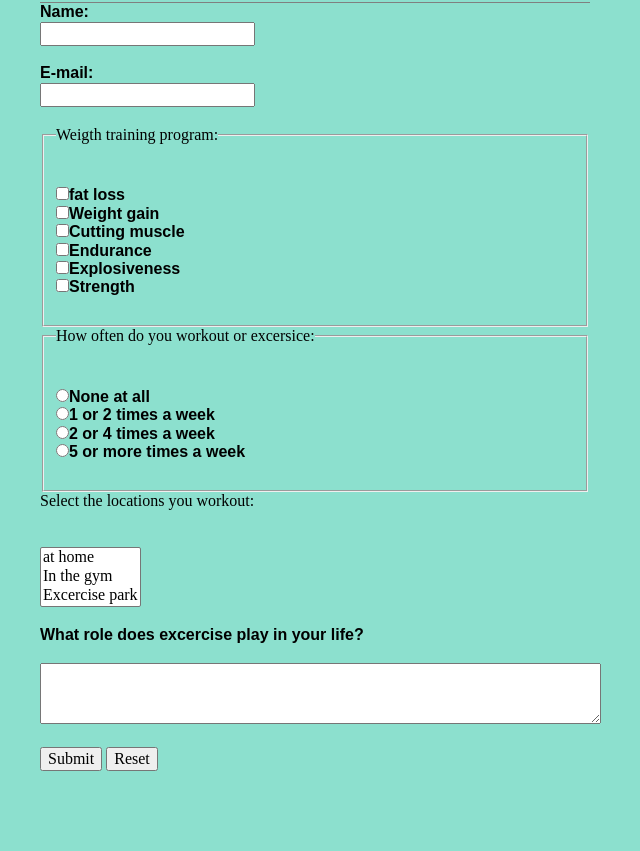
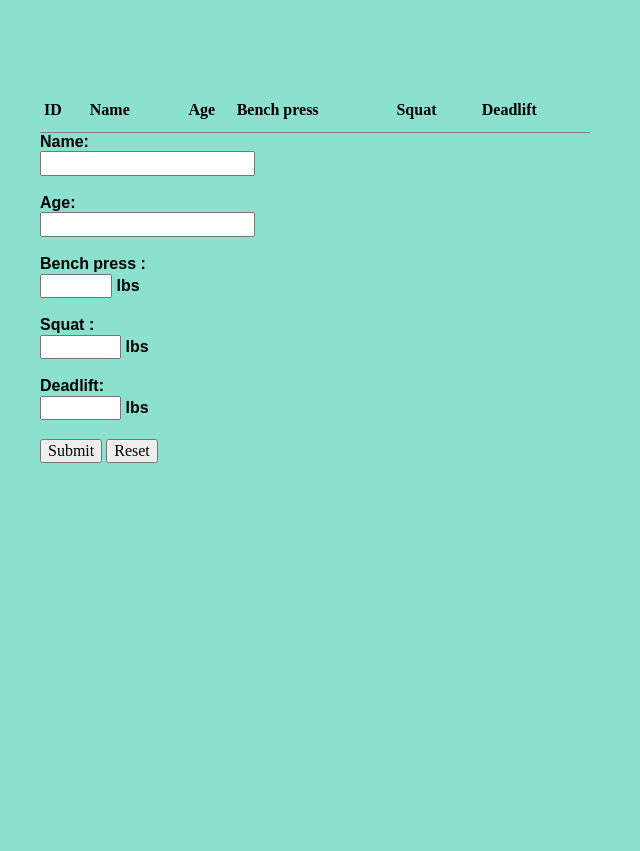
Before and after one commit to swic-cis-177/mt-project-Christiano1642, a website: page index.html in a window 1280 px wide. Shown: the part 64-915 px from the top of the page, without its empty margins (325-965 px from the left). After the commit the page ends 800 px from the top, so only its background shows below. Drawn offline with nearby package versions, Linux system fonts and the light colour scheme.

Commit message:
Update index.html

```diff
--- a/index.html
+++ b/index.html
@@ -5,7 +5,7 @@
     <meta name="viewport" content="width=device-width, initial-scale=1.0" />
 
     <link rel="stylesheet" href="https://cdnjs.cloudflare.com/ajax/libs/modern-normalize/0.7.0/modern-normalize.min.css">
-
+    <script src="./scripts.js"></script>
     <!-- TODO: Add some Google Fonts -->
 
     <link rel="stylesheet" href="style.css">
@@ -14,36 +14,46 @@
     <title>Document</title>
   </head>
   <body>
-    <h1>Trust the process</h1>
-<form method="get">
-<label>Name:<br> <input type="text" name="fname" id="fname"></label><br><br>
-<label>E-mail:<br> <input type="text" name="email" id="email"></label><br><br>
-<fieldset>
-<legend> Weigth training program:</legend><br><br>
-<label><input type="checkbox" name="fat loss" id="fat loss">fat loss</label><br>
-<label><input type="checkbox" name="Weight gain" id="Weight gain">Weight gain</label><br>
-<label><input type="checkbox" name="Cutting muscle" id="Cutting muscle">Cutting muscle</label><br>
-<label><input type="checkbox" name="Endurance" id="Endurance">Endurance</label><br>
-<label><input type="checkbox" name="Explosiveness" id="Explosiveness">Explosiveness</label><br>
-<label><input type="checkbox" name="Strenght" id="Strength">Strength</label><br><br>
-</fieldset>
-<fieldset>
-<legend>How often do you workout or excersice:</legend><br><br>
-<label><input type="radio" name="None at all" id="None at all">None at all</label><br>
-<label><input type="radio" name="1 or 2 times a week" id=" or 2 times a week">1 or 2 times a week</label><br>
-<label><input type="radio" name="2 or 4 times a week" id="2 or 4 times a week">2 or 4 times a week</label><br>
-<label><input type="radio" name="5 or more times a week" id="5 or more times a week">5 or more times a week</label><br><br>
-</fieldset>
-<legend>Select the locations you workout:</legend><br><br>
-<select size="3" name="Locations to workout" id="Locations to workout">
-<option value="at home">at home</option>
-<option value="In the gym">In the gym</option>
-<option value="Excercise park">Excercise park</option>
-</select><br><br>
-<label>What role does excercise  play in your life?</label><br><br>
-<textarea name="comments" id="comments" rows="3" cols="60"></textarea><br><br>
+    <h1>Trinity gym records</h1>
+    <main>
+    <p id="avgBench"></p><br>
+    <p id="avgSquat"></p><br>
+    <p id="avgDeadlift"></p><br>
+    <table id="record-table">
+      <thead>
+        <tr>
+        <td>ID</td>
+        <td>Name</td>
+        <td>Age</td>
+        <td>Bench press</td>
+        <td>Squat</td>
+        <td>Deadlift</td>
+        </tr>
+      </thead>
+      <tbody>
+
+      </tbody>
+    </table>
+
+<form id="gym_records">
+<label>Name:<br> <input type="text" name="name" id="name" required></label><br><br>
+<label>Age:<br> <input type="text" name="age" id="age" required></label><br><br>
+<label>Bench press :<br> <input type="number" name="benchpress" id="benchpress" min= "0" max="900" required> lbs</label><br><br>
+<label>Squat :<br> <input type="number" name="squat" id="squat" min="0" max="1020" required> lbs</label><br><br>
+<label>Deadlift:<br> <input type="number" name="deadlift" id="deadlift"  min= "0" max="1045" required> lbs</label><br><br>
 <input type="submit" value="Submit"> <input type="reset">
-    <!-- 'Connect' JS to this HTML file. -->
-    <script src="./scripts.js"></script>
+    </form>
+  </main>
+  <template id="member-row">
+    <tr>
+      <td></td>
+      <td></td>
+      <td></td>
+      <td></td>
+      <td></td>
+      <td></td>
+    </tr>
+  </template>
+  <script src="./scripts.js" type="module"></script>
   </body>
 </html>
```
